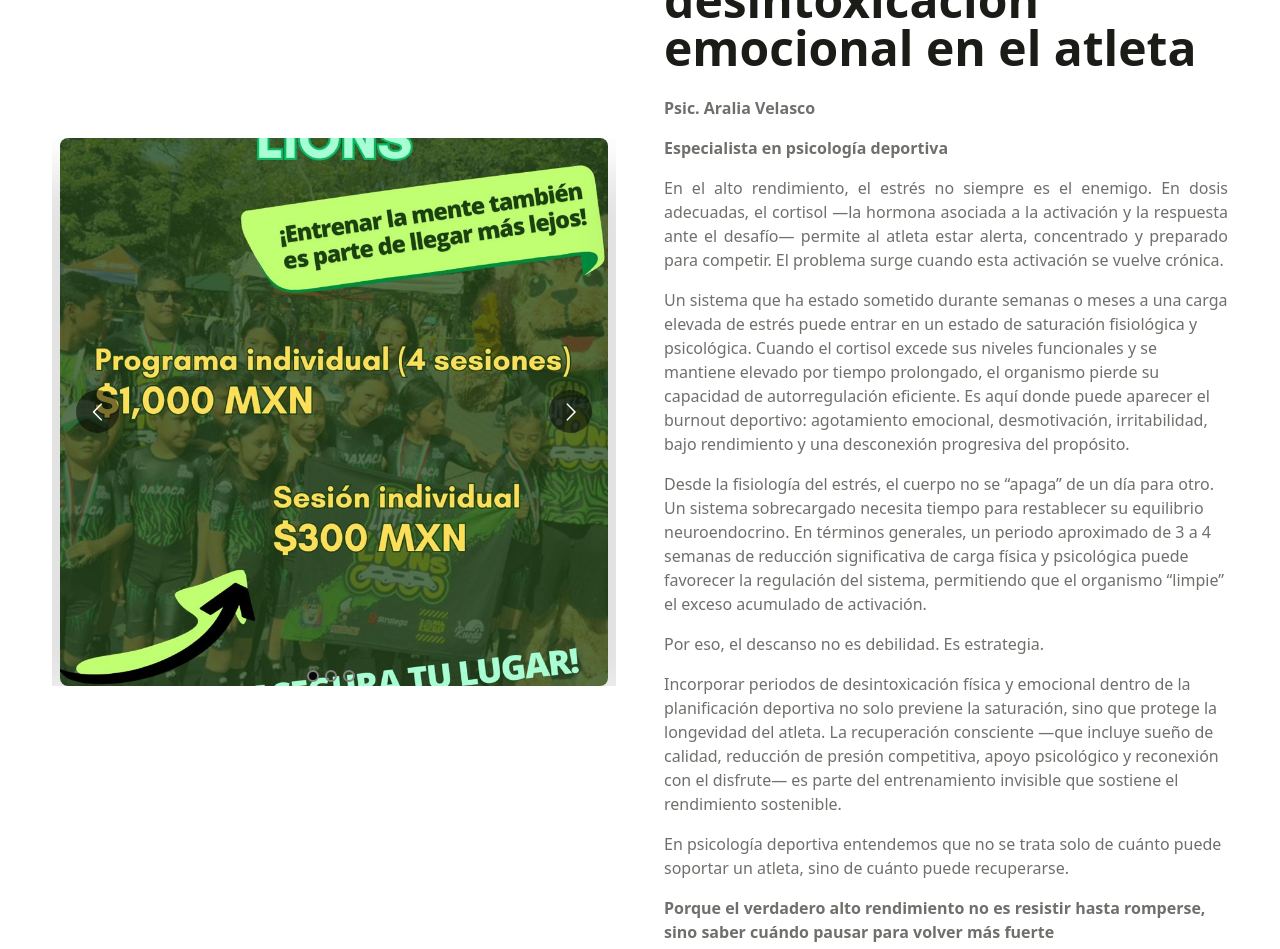
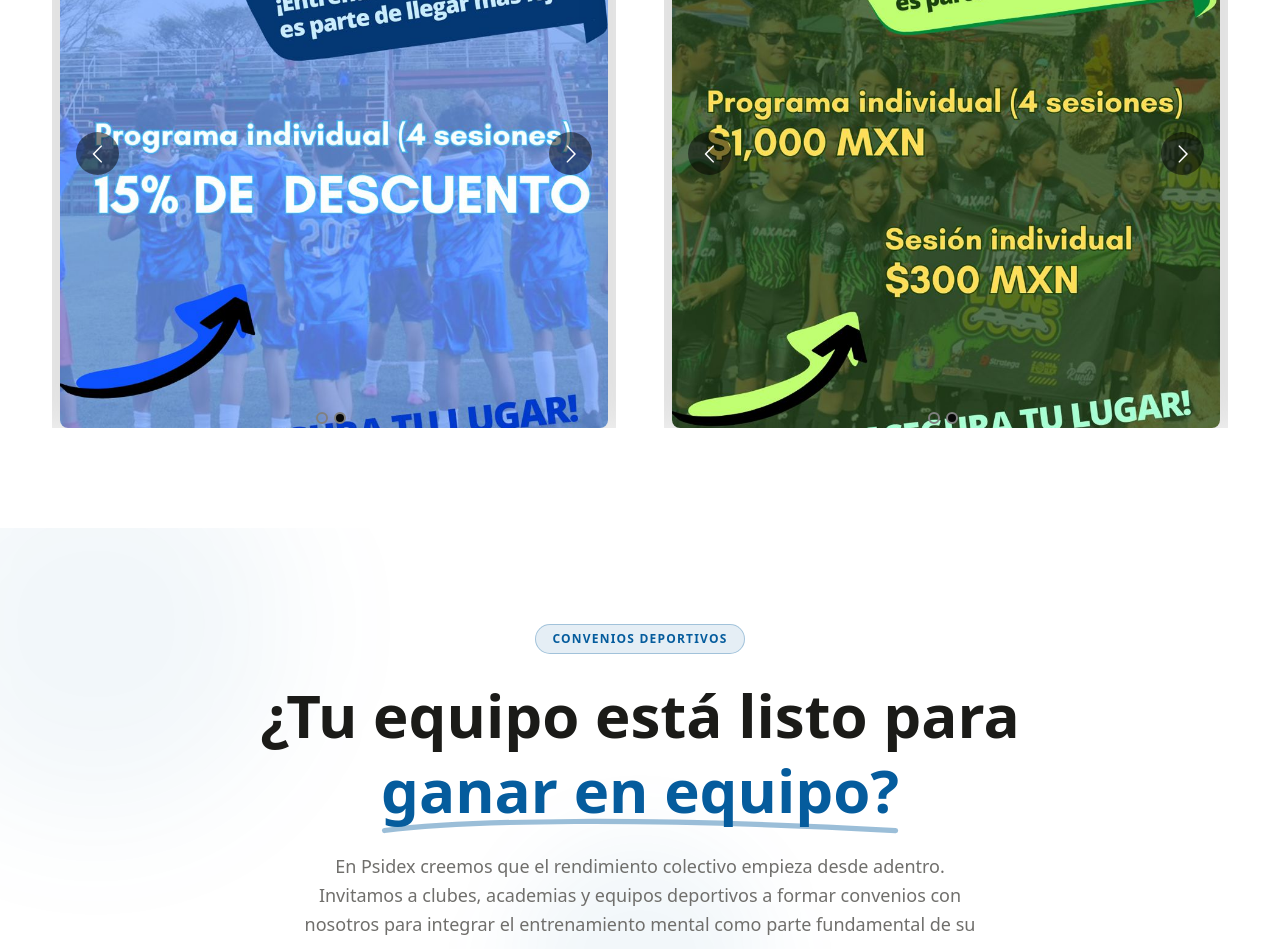
Before and after one commit to carlosupreme/psidex-sport, a React (Vite) app: page / in a window 1280 px wide. Shown: the part 5020-5969 px from the top of the page. Built offline with nearby package versions, Linux system fonts and the light colour scheme.

Commit message:
convenios 2 carruseles

```diff
--- a/src/App.tsx
+++ b/src/App.tsx
@@ -409,13 +409,6 @@
                                     responsive={responsive}>
                                     <div>
                                         <img
-                                            src="/images/convenio1.jpg"
-                                            alt="Carrera del dia del psicologo"
-                                            className="aspect-square h-auto w-full rounded-lg object-cover shadow-2xl"
-                                        />
-                                    </div>
-                                    <div>
-                                        <img
                                             src="/images/convenio2.jpeg"
                                             alt="Carrera del dia del psicologo"
                                             className="aspect-square h-auto w-full rounded-lg object-cover shadow-2xl"
@@ -431,55 +424,85 @@
                                 </Carousel>
                             </div>
                         </div>
-                        <div className="order-1 lg:order-2">
-                            <h2 className="mb-6 text-3xl font-semibold lg:text-5xl wrap-break-word">Burnout, cortisol y la importancia de la desintoxicación emocional en el atleta</h2>
-                            <div className="space-y-4 text-[#706f6c] dark:text-[#A1A09A] max-w-full">
-                                <h3><strong>Psic. Aralia Velasco</strong></h3>
-                                <h3><strong> Especialista en psicología deportiva</strong> </h3>
-                                <p className="wrap-break-word text-justify">
-                                    En el alto rendimiento, el estrés no siempre es el enemigo. En dosis adecuadas, el cortisol —la
-                                    hormona asociada a la activación y la respuesta ante el desafío— permite al atleta estar alerta,
-                                    concentrado y preparado para competir.
-                                    El problema surge cuando esta activación se vuelve crónica.
-                                </p>
+                        <div className="order-2 lg:order-1 w-full min-w-0">
+                            <div className="w-full min-w-0">
+                                <Carousel
+                                    swipeable={true}
+                                    draggable={true}
+                                    showDots={true}
+                                    infinite={true}
+                                    autoPlay={true}
+                                    autoPlaySpeed={2000}
+                                    containerClass="carousel-container"
+                                    itemClass="carousel-item-padding"
+                                    responsive={responsive}>
+                                    <div>
+                                        <img
+                                            src="/images/convenio3.jpeg"
+                                            alt="Carrera del dia del psicologo"
+                                            className="aspect-square h-auto w-full rounded-lg object-cover shadow-2xl"
+                                        />
+                                    </div>
 
-                                    <p>
-                                        Un sistema que ha estado sometido durante semanas o meses a una carga elevada de estrés puede entrar
-                                        en un estado de saturación fisiológica y psicológica. Cuando el cortisol excede sus niveles funcionales y se mantiene elevado por tiempo prolongado, el organismo pierde su capacidad de autorregulación eficiente. Es aquí donde puede aparecer el burnout deportivo: agotamiento emocional, desmotivación, irritabilidad, bajo
-                                        rendimiento y una desconexión progresiva del propósito.
-                                    </p>
-
-                                <p>
-                                    Desde la fisiología del estrés, el cuerpo no se “apaga” de un día para otro. Un sistema sobrecargado necesita tiempo para restablecer su
-                                    equilibrio neuroendocrino. En términos generales, un periodo aproximado de 3 a 4 semanas de reducción
-                                    significativa de carga física y psicológica puede favorecer la regulación del sistema, permitiendo que el organismo “limpie” el exceso acumulado de activación.
-
-                                </p>
-
-                                <p>
-                                    Por eso, el descanso no es debilidad. Es estrategia.
-
-                                </p>
-
-                                <p>
-                                    Incorporar periodos de desintoxicación física y emocional dentro de la planificación deportiva no solo
-                                    previene la saturación, sino que protege la longevidad del atleta. La recuperación consciente —que
-                                    incluye sueño de calidad, reducción de presión competitiva, apoyo psicológico y reconexión con el disfrute— es parte del entrenamiento invisible que
-                                    sostiene el rendimiento sostenible.
-                                </p>
-
-                                <p>
-                                    En psicología deportiva entendemos que no se trata solo de cuánto puede soportar un atleta,
-                                    sino de cuánto puede recuperarse.
-                                </p>
-
-                                <p><strong>
-                                    Porque el verdadero alto rendimiento no es resistir hasta romperse,
-                                    sino saber cuándo pausar para volver más fuerte
-                                </strong>
-                                </p>
+                                    <div>
+                                        <img
+                                            src="/images/convenio1.jpg"
+                                            alt="Carrera del dia del psicologo"
+                                            className="aspect-square h-auto w-full rounded-lg object-cover shadow-2xl"
+                                        />
+                                    </div>
+                                </Carousel>
                             </div>
                         </div>
+                        {/*<div className="order-1 lg:order-2">*/}
+                        {/*    <h2 className="mb-6 text-3xl font-semibold lg:text-5xl wrap-break-word">Burnout, cortisol y la importancia de la desintoxicación emocional en el atleta</h2>*/}
+                        {/*    <div className="space-y-4 text-[#706f6c] dark:text-[#A1A09A] max-w-full">*/}
+                        {/*        <h3><strong>Psic. Aralia Velasco</strong></h3>*/}
+                        {/*        <h3><strong> Especialista en psicología deportiva</strong> </h3>*/}
+                        {/*        <p className="wrap-break-word text-justify">*/}
+                        {/*            En el alto rendimiento, el estrés no siempre es el enemigo. En dosis adecuadas, el cortisol —la*/}
+                        {/*            hormona asociada a la activación y la respuesta ante el desafío— permite al atleta estar alerta,*/}
+                        {/*            concentrado y preparado para competir.*/}
+                        {/*            El problema surge cuando esta activación se vuelve crónica.*/}
+                        {/*        </p>*/}
+
+                        {/*            <p>*/}
+                        {/*                Un sistema que ha estado sometido durante semanas o meses a una carga elevada de estrés puede entrar*/}
+                        {/*                en un estado de saturación fisiológica y psicológica. Cuando el cortisol excede sus niveles funcionales y se mantiene elevado por tiempo prolongado, el organismo pierde su capacidad de autorregulación eficiente. Es aquí donde puede aparecer el burnout deportivo: agotamiento emocional, desmotivación, irritabilidad, bajo*/}
+                        {/*                rendimiento y una desconexión progresiva del propósito.*/}
+                        {/*            </p>*/}
+
+                        {/*        <p>*/}
+                        {/*            Desde la fisiología del estrés, el cuerpo no se “apaga” de un día para otro. Un sistema sobrecargado necesita tiempo para restablecer su*/}
+                        {/*            equilibrio neuroendocrino. En términos generales, un periodo aproximado de 3 a 4 semanas de reducción*/}
+                        {/*            significativa de carga física y psicológica puede favorecer la regulación del sistema, permitiendo que el organismo “limpie” el exceso acumulado de activación.*/}
+
+                        {/*        </p>*/}
+
+                        {/*        <p>*/}
+                        {/*            Por eso, el descanso no es debilidad. Es estrategia.*/}
+
+                        {/*        </p>*/}
+
+                        {/*        <p>*/}
+                        {/*            Incorporar periodos de desintoxicación física y emocional dentro de la planificación deportiva no solo*/}
+                        {/*            previene la saturación, sino que protege la longevidad del atleta. La recuperación consciente —que*/}
+                        {/*            incluye sueño de calidad, reducción de presión competitiva, apoyo psicológico y reconexión con el disfrute— es parte del entrenamiento invisible que*/}
+                        {/*            sostiene el rendimiento sostenible.*/}
+                        {/*        </p>*/}
+
+                        {/*        <p>*/}
+                        {/*            En psicología deportiva entendemos que no se trata solo de cuánto puede soportar un atleta,*/}
+                        {/*            sino de cuánto puede recuperarse.*/}
+                        {/*        </p>*/}
+
+                        {/*        <p><strong>*/}
+                        {/*            Porque el verdadero alto rendimiento no es resistir hasta romperse,*/}
+                        {/*            sino saber cuándo pausar para volver más fuerte*/}
+                        {/*        </strong>*/}
+                        {/*        </p>*/}
+                        {/*    </div>*/}
+                        {/*</div>*/}
                     </div>
                 </section>
 
```
